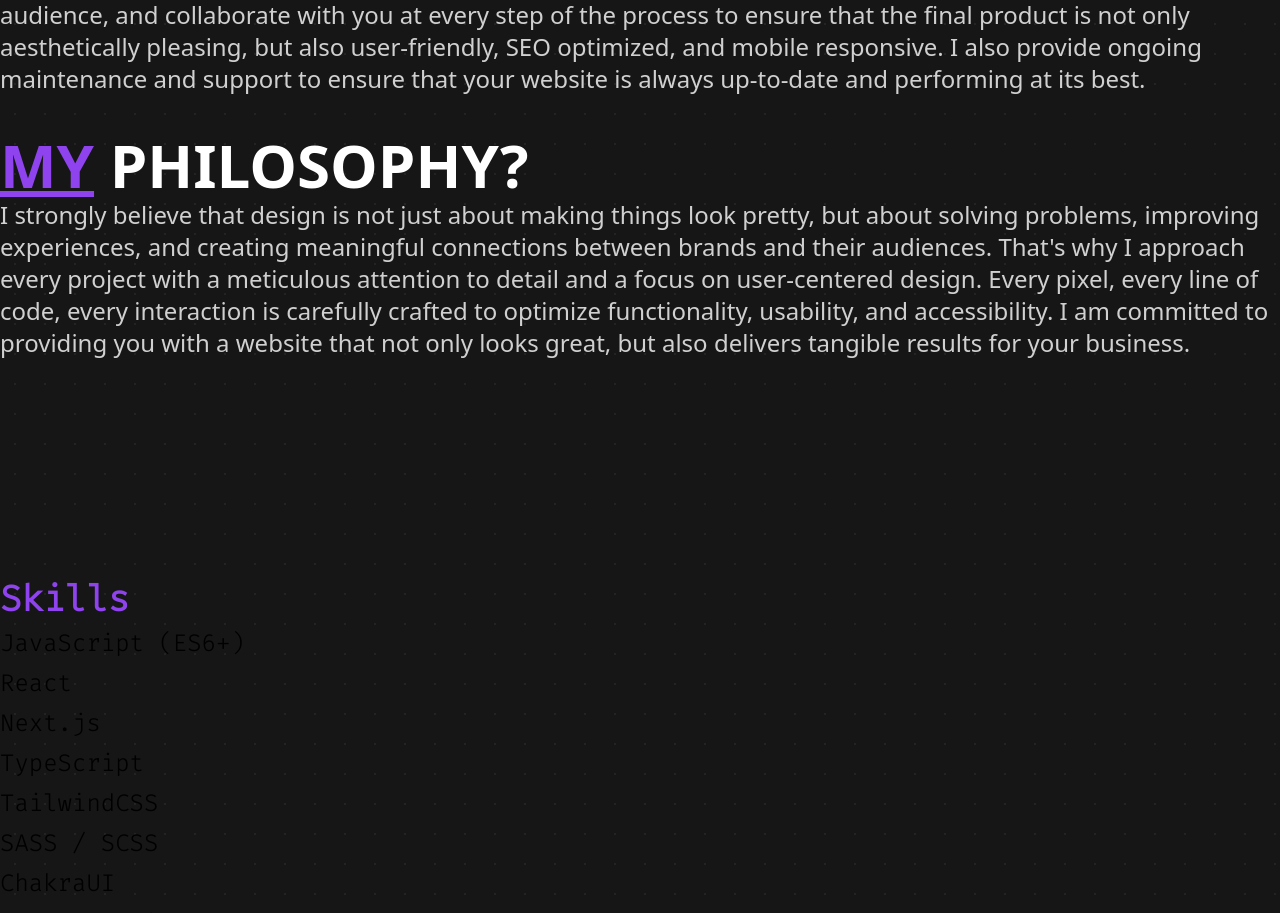
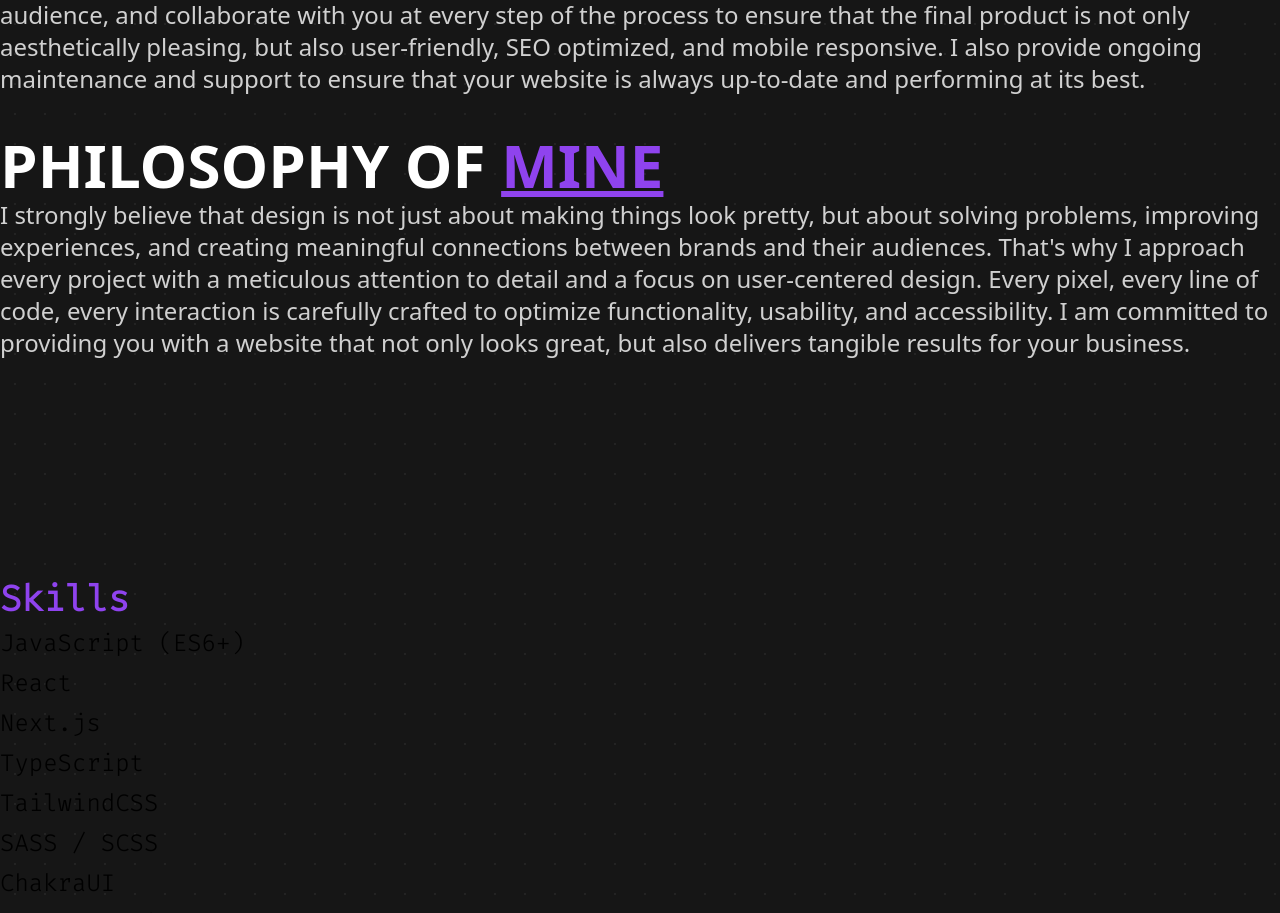
Before and after one commit to themuuln/final-portfolio, a Next.js app: page / in a window 1280 px wide. Shown: the part 1281-2194 px from the top of the page. Built offline with nearby package versions, Linux system fonts and the light colour scheme.

Commit message:
update: main section fixed

```diff
--- a/components/main/qna/Qna.tsx
+++ b/components/main/qna/Qna.tsx
@@ -3,7 +3,7 @@ const Qna = () => {
     <>
       <div
         id="main"
-        className="flex flex-col items-center justify-center h-screen "
+        className="flex h-screen flex-col items-center justify-center "
       >
         <div className="container w-full space-y-8 md:flex md:justify-around ">
           <div className="space-y-10">
@@ -38,7 +38,7 @@ const Qna = () => {
             </div>
             <div className="mb-2 space-y-1">
               <h2 className={`question`}>
-                <span className="highlighted">MY</span> PHILOSOPHY?
+                PHILOSOPHY OF <span className="highlighted">MINE</span>
               </h2>
               <p className="answer ">
                 I strongly believe that design is not just about making things
--- a/components/main/skills/Skills.tsx
+++ b/components/main/skills/Skills.tsx
@@ -11,7 +11,7 @@ const Skills = () => {
     <>
       <div
         id="main"
-        className="flex flex-col items-center justify-center h-screen "
+        className="flex h-screen flex-col items-center justify-center "
       >
         <div className="container w-full space-y-8 md:flex md:justify-around ">
           <div className={`${firacode.className} container space-y-2`}>
@@ -20,7 +20,7 @@ const Skills = () => {
             >
               Skills
             </h2>
-            <ul className="space-y-1 text-xl md:space-y-2 md:text-2xl ">
+            <ul className="w-fit space-y-1  text-xl md:space-y-2 md:text-2xl ">
               {skills[0].languages.map((skill) => (
                 <m.li
                   whileHover={{ x: 40, scale: 1.1 }}
```
